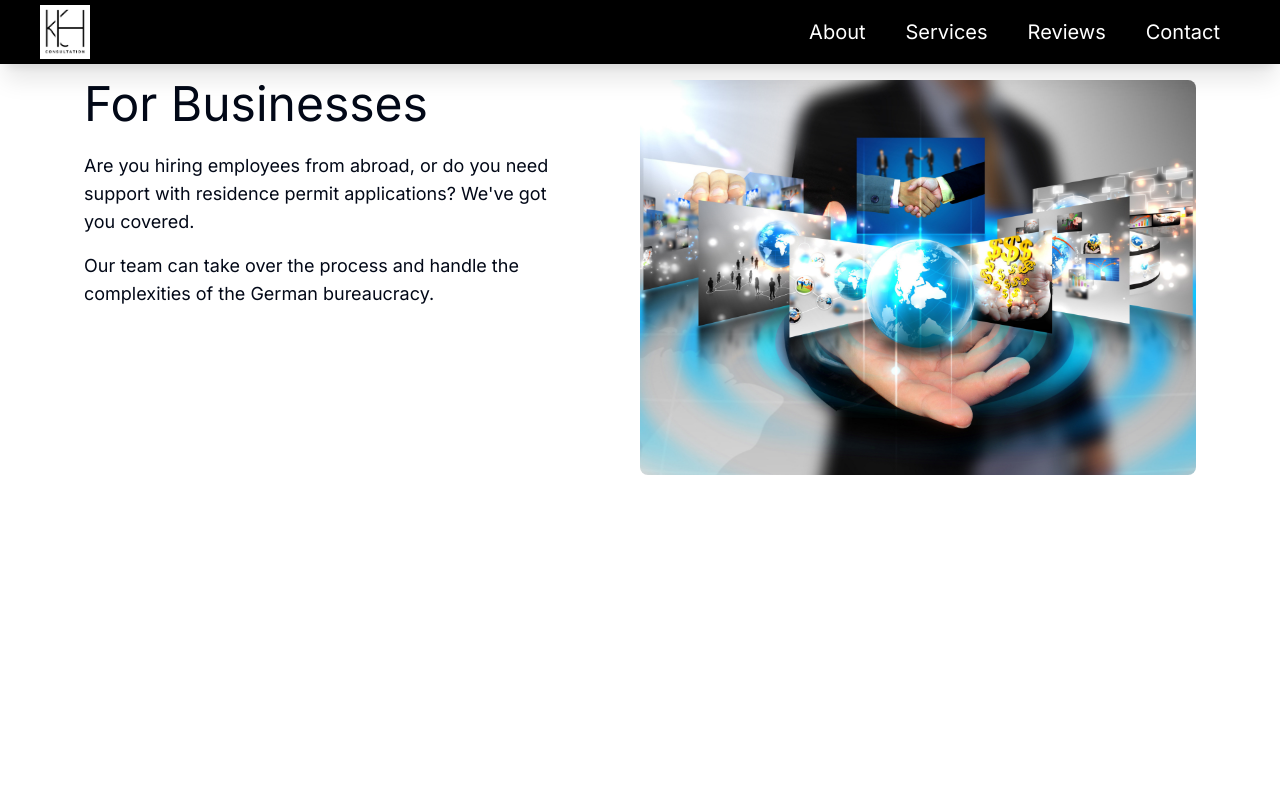
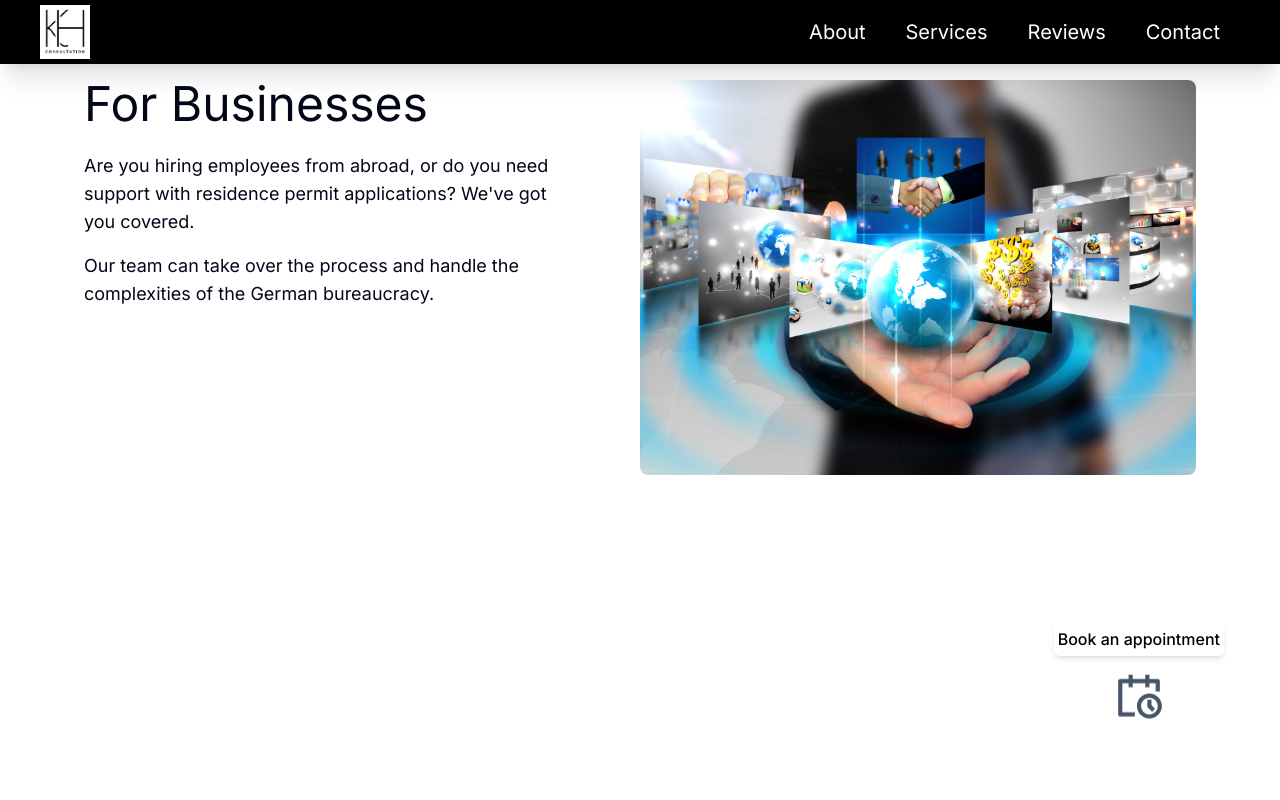
Before and after one commit to yazok8/KhConsult-Web, a Next.js app: page /pages/services/for-businesses in a window 1280 px wide. Shown: the top 800 px of the page. Built offline with nearby package versions, Linux system fonts and the light colour scheme.

Commit message:
add book an appointment button

```diff
--- /dev/null
+++ b/src/app/components/AppointmentBtn.tsx
@@ -0,0 +1,37 @@
+import Link from 'next/link'
+import React, { useState } from 'react';
+import { RiCalendarScheduleLine } from 'react-icons/ri';
+
+
+export default function AppointmentBtn() {
+    const [isTextVisible, setIsTextVisible] = useState(true);
+      // Handler to hide the text upon clicking the icon
+  const handleClick = () => {
+    setIsTextVisible(false);
+  };
+  return (
+    <div className="fixed bottom-4 right-4 sm:bottom-10 sm:right-10 z-50">
+    <Link href="https://callmi.co/expert/abdallahkhirfan" target="_blank" passHref>
+    <button
+          onClick={handleClick}
+          className="flex flex-col items-center bg-primary-color text-black dark:text-white rounded-full p-4"
+          aria-label="Book an appointment"
+        >
+       {/* Conditionally render the text */}
+       {isTextVisible && (
+         <span className="mb-2 text-md font-medium bg-white text-primary-color px-1 py-1 rounded-md shadow-md">
+           Book an appointment
+         </span>
+       )}
+       {/* Icon Container */}
+       <div
+         className="flex p-3 justify-center hover:bg-secondary-color rounded-full items-center w-20 h-20"
+         onClick={handleClick}
+       >
+         <RiCalendarScheduleLine size={50} className="fill-slate-600 text-white group-hover:text-black transition-colors duration-300 motion-safe:animate-jump" />
+       </div>
+     </button>
+   </Link>
+ </div>
+  )
+}
--- a/src/app/components/Header.tsx
+++ b/src/app/components/Header.tsx
@@ -6,15 +6,20 @@ import Image from 'next/image';
 import { BsList } from 'react-icons/bs';
 import khlogo from '../../../public/images/khlogo.png'; // Adjust the path as necessary
 import BurgerMenu from '../ui/BurgerMenu';
+import AppointmentBtn from './AppointmentBtn';
 
 export default function Header() {
   const [isOpen, setIsOpen] = useState(false); // Mobile menu state
   const [isServicesOpen, setIsServicesOpen] = useState(false); // Services dropdown state
 
+
   const toggleMenu = () => setIsOpen(prev => !prev);
 
   // Define refs with correct types
   const desktopServicesRef = useRef<HTMLDivElement>(null);
+
+
+
 
   // Handle clicks outside the "Services" dropdown
   useEffect(() => {
@@ -107,6 +112,7 @@ export default function Header() {
         {isOpen && (
           <BurgerMenu isOpen={isOpen} setIsOpen={setIsOpen} />
         )}
+      <AppointmentBtn />
       </nav>
     </header>
   );
--- a/src/app/pages/services/for-businesses/page.tsx
+++ b/src/app/pages/services/for-businesses/page.tsx
@@ -27,7 +27,6 @@ export default function ForBusinesses() {
           <Image
             src={forBusiness}
             alt="For Businesses"
-            layout="responsive"
             width={2000}
             height={1500}
             className="rounded-lg"
--- a/src/app/pages/services/german-speaker/page.tsx
+++ b/src/app/pages/services/german-speaker/page.tsx
@@ -26,7 +26,6 @@ export default function GermanSpeaker() {
           <Image
             src={germanSpeaker}
             alt="immigration"
-            layout="responsive"
             width={2000}
             height={1500}
             className="rounded-lg"
--- a/src/app/pages/services/immigration-support/page.tsx
+++ b/src/app/pages/services/immigration-support/page.tsx
@@ -31,7 +31,6 @@ export default function ImmigrationSupport({}) {
           <Image
             src={immigration}
             alt="Immigration support"
-            layout="responsive"
             width={1000}
             height={800}
             className="rounded-lg"
--- a/src/app/pages/services/job-coaching/page.tsx
+++ b/src/app/pages/services/job-coaching/page.tsx
@@ -26,7 +26,6 @@ export default function JobCoaching() {
         <Image
           src={coaching}
           alt="Job coaching"
-          layout="responsive"
           width={800}
           height={600}
           className="rounded-lg"
--- a/tailwind.config.ts
+++ b/tailwind.config.ts
@@ -1,6 +1,5 @@
 import type { Config } from "tailwindcss";
-import {  fontFamily  } from "tailwindcss/defaultTheme"
-
+import {  fontFamily  } from "tailwindcss/defaultTheme";
 const config: Config = {
     darkMode: ["class"],
     content: [
@@ -59,8 +58,21 @@ const config: Config = {
   			lg: 'var(--radius)',
   			md: 'calc(var(--radius) - 2px)',
   			sm: 'calc(var(--radius) - 4px)'
-  		}
-  	}
+  		},
+
+  	},
+	  bounce: {
+		'0%, 100%': { transform: 'translateY(0)' },
+		'50%': { transform: 'translateY(-10px)' },
+	  },
+	  animation: {
+        jump: 'bounce 1s infinite',
+      },
+  },
+  variants: {
+    extend: {
+      animation: ['motion-safe'],
+    },
   },
   plugins: [require("tailwindcss-animate")],
 } satisfies Config
```
